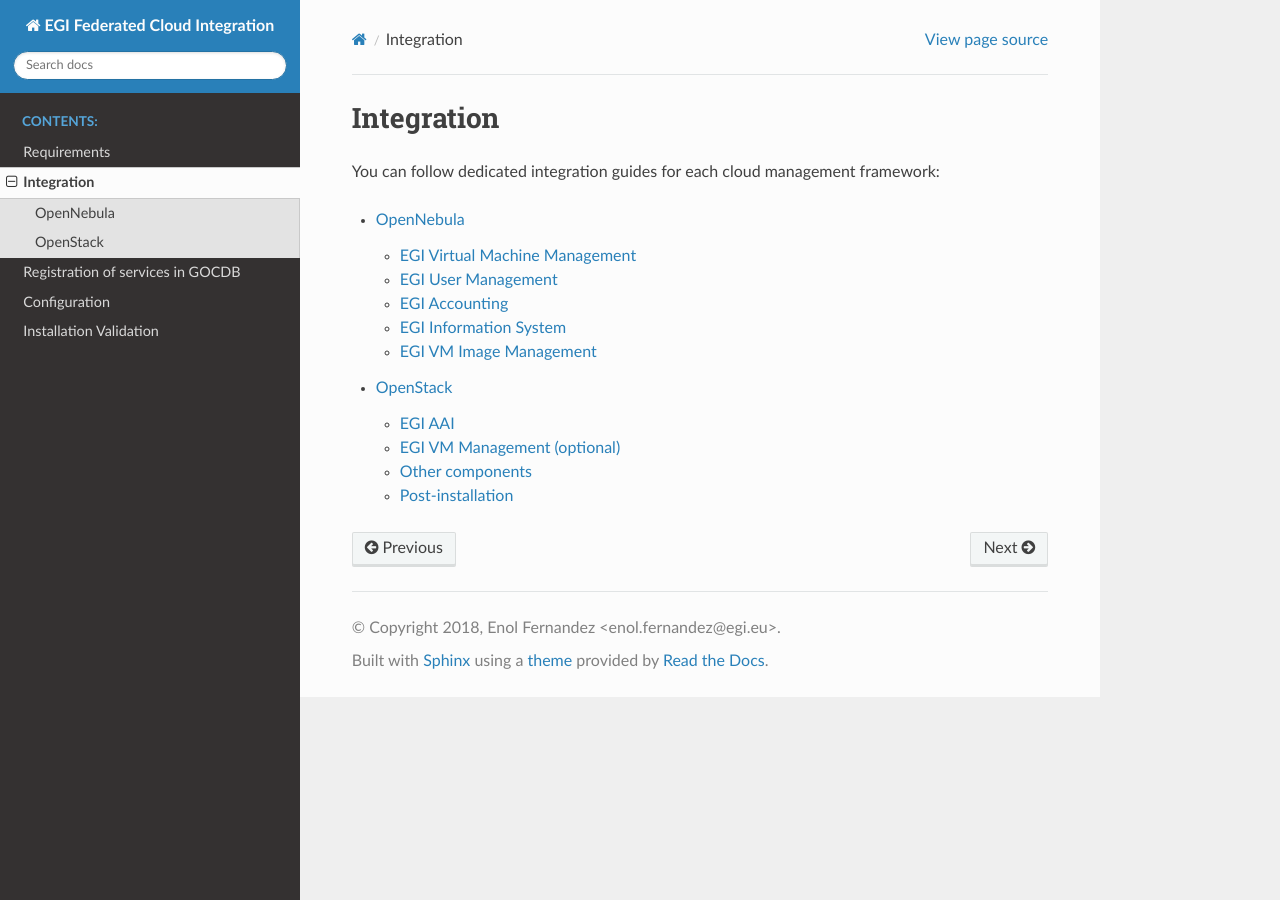
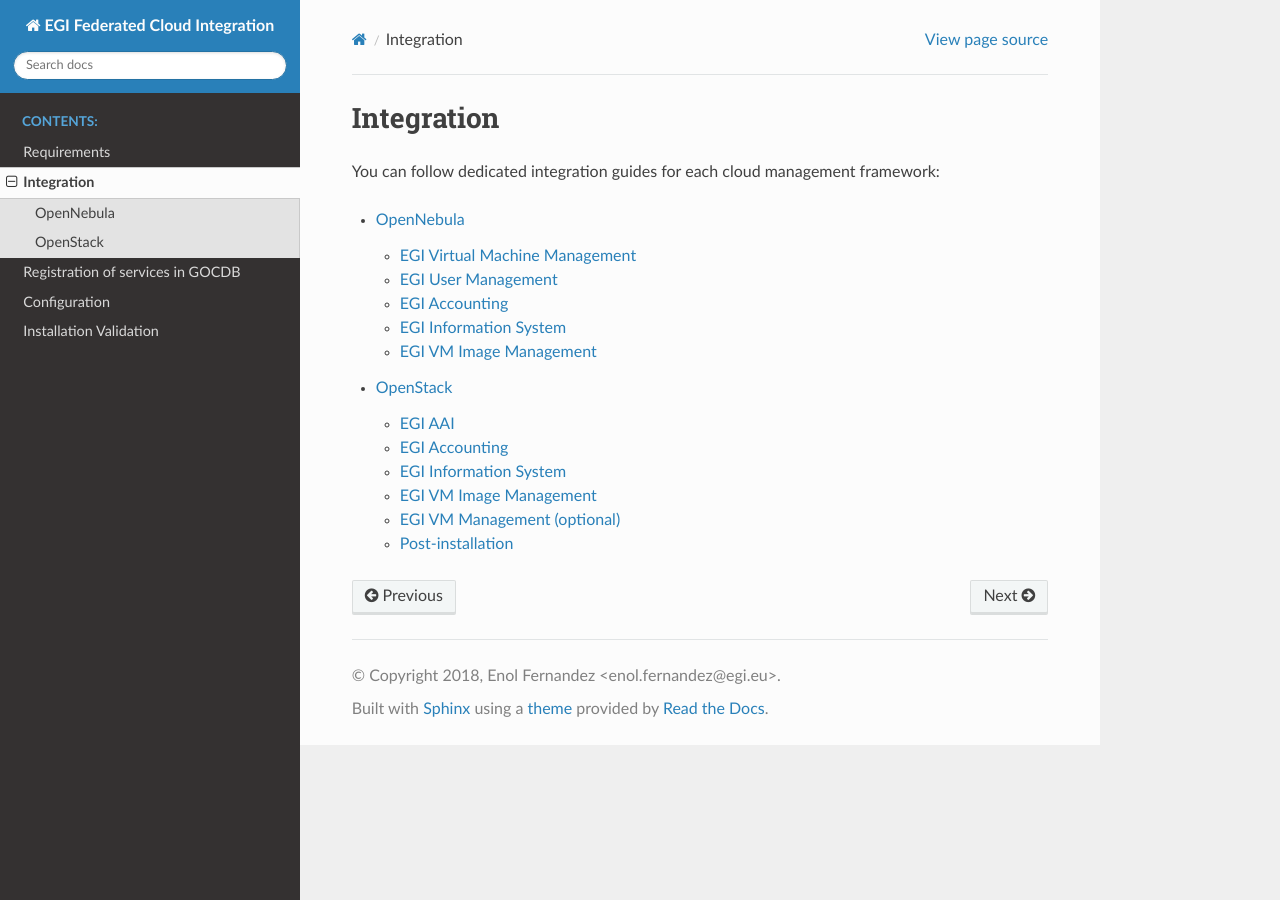
Before and after one commit to EGI-Federation/fedcloud-integration-documentation, a Sphinx documentation site: the page built from source/integration.rst, in a window 1280 px wide. Built offline with Sphinx 7.4.7 and the Read the Docs theme 2.0.0, drawn with Linux system fonts in a browser that asks for light colours; some of the changed lines change nothing that is shown.

Commit message:
Merge appliance and individual components docs

```diff
--- a/source/openstack.rst
+++ b/source/openstack.rst
@@ -33,18 +33,41 @@
 
 .. image:: /_static/OpenStackSite.png
 
+* Authentication of EGI users into your system is performed by configuring the native OpenID Connect support of Keystone. Support for legacy VOs using VOMS requires the installation of the **Keystone-VOMS Authorization plugin** to  allow users with a valid VOMS proxy to obtain tokens to access your OpenStack deployment.
+
 * **cASO** collects accounting data from OpenStack and uses **SSM** to send the records to the central accounting database on the EGI Accounting service (APEL)
 
 * **cloud-info-provider** registers the RC configuration and description through the EGI Information System to facilitate service discovery
 
 * **cloudkeeper** (and **cloudkeeper-os**) synchronises with `EGI AppDB <https://appdb.egi.eu/browse/cloud>`_  so new or updated images can be provided by the RC to user communities (VO).
 
+There are two options to install these components:
+
+* Using the EGI FedCloud Appliance (recommended), which uses docker containers to bundle an OpenStack deployment of the corresponding services
+
+* Using individual components.
+
+The EGI FedCloud Appliance is available at `AppDB <https://appdb.egi.eu/store/vappliance/fedcloud.integration.appliance.openstack>`_ as an OVA file. You can easily extract the VMDK disk by untaring and optionally converting it to your preferred format with qemu-img:
+
+::
+
+    # get image and extract VMDK
+    curl https://cephrgw01.ifca.es:8080/swift/v1/egi_endorsed_vas/FedCloud-Appliance.Ubuntu.16.04-2017.08.09.ova | \
+           tar x FedCloud-Appliance.Ubuntu.16.04-2017.08.09-disk001.vmdk
+    # convert to qcow2
+    qemu-img convert -O qcow2 FedCloud-Appliance.Ubuntu.16.04-2017.08.09-disk001.vmdk fedcloud-appliance.qcow2
+
+The appliance running at your OpenStack must:
+
+* Be accessible via public IP with port 2170 open for external connections.
+
+* Have a host certificate to send the accounting information to the accounting repository. DN of the host certificate must be registered in GOCDB service type eu.egi.cloud.accounting. The host certificate and key in PEM format are expected in /etc/grid-security/hostcert.pem and /etc/grid-security/hostkey.pem respectively.
+
+* Have enough disk space for handling the VM image replication (~ 100GB for `fedcloud.egi.eu` VO). By default these are stored at /image_data. You can mount a volume at that location.
+
 Not all EGI components need to share the same credentials. They are individually configured, you can use different credentials and permissions if desired.
 
-Authentication by EGI users into your system is performed by configuring the native OpenID Connect support of Keystone. Support for legacy VOs using VOMS requires the installation of the **Keystone-VOMS Authorization plugin** to  allow users with a valid VOMS proxy to obtain tokens to access your OpenStack deployment.
-
 Optionally, **ooi (OpenStack OCCI Interface)** translates between OpenStack API and OCCI.
-
 
 .. TODO
    PORTS?
@@ -438,6 +461,153 @@
 
 * if (and only if) you need to configure the Per-User Subproxy (PUSP) feature, please follow the `specific guide <https://wiki.egi.eu/wiki/Long-tail_of_science_-_information_for_providers#Instructions_for_OpenStack_providers>`_.
 
+EGI Accounting
+::::::::::::::
+
+There are two different processes handling the accounting integration:
+
+* cASO, which connects to the OpenStack deployment to get the usage information, and,
+
+* ssmsend, which sends that usage information to the central EGI accounting repository.
+
+They should be run by cron periodically, settings below run cASO every hour and ssmsend every six hours.
+
+Using the VM Appliance
+''''''''''''''''''''''
+
+`cASO configuration <http://caso.readthedocs.org/en/latest/configuration.html>`_ is stored at  ``/etc/caso/caso.conf``. Most default values should be ok, but you must set:
+
+* ``site_name`` (line 12)
+
+* ``projects`` (line 20)
+
+* credentials to access the accounting data (lines 28-47, more options also available). Check the `cASO documentation <http://caso.readthedocs.org/en/latest/configuration.html#openstack-configuration>`_ for the expected permissions of the user configured here.
+
+The cron job will use the voms mapping file at ``/etc/voms.json``.
+
+cASO will write records to ``/var/spool/apel`` from where ssmsend will take them.
+
+SSM configuration is available at ``/etc/apel``. Defaults should be ok for most cases. The cron file uses ``/etc/grid-security`` for the CAs and the host certificate and private keys (``/etc/grid-security/hostcert.pem`` and ``/etc/grid-security/hostkey.pem``).
+
+Running the services
+~~~~~~~~~~~~~~~~~~~~
+
+Both caso and ssmsend are run via cron scripts. They are located at ``/etc/cron.d/caso`` and ``/etc/crond.d/ssmsend`` respectively. For convenience there are also two scripts ``/usr/loca/bin/caso-extract.sh`` and ``/usr/local/bin/ssm-send.sh`` that run the docker container with the proper volumes.
+
+Using individual components
+'''''''''''''''''''''''''''
+
+Documentation on how to install and configure cASO is available at https://caso.readthedocs.org/en/latest/
+
+In order to send the records to the accounting database, you will also need to configure **SSM**, whose documentation can be found at https://github.com/apel/ssm
+
+EGI Information System
+::::::::::::::::::::::
+
+Information discovery provides a real-time view about the actual images and flavors available at the OpenStack for the federation users. It has two components:
+
+* Resource-Level BDII: which queries the OpenStack deployment to get the information to publish
+
+* Site-Level BDII: gathers information from several resource-level BDIIs and makes it publicly available for the EGI information system.
+
+Using the VM Appliance
+''''''''''''''''''''''
+
+Resource-level BDII
+~~~~~~~~~~~~~~~~~~~
+
+This is provided by container ``egifedcloud/cloudbdii``. You need to configure:
+
+* ``/etc/cloud-info-provider/openstack.rc``, with the credentials to query your OpenStack. The user configured just needs to be able to access the lists of images and flavors.
+
+* ``/etc/cloud-info-provider/openstack.yaml``, this file includes the static information of your deployment. Make sure to set the ``SITE-NAME`` as defined in GOCDB.
+
+Site-level BDII
+~~~~~~~~~~~~~~~
+
+The ``egifedcloud/sitebdii`` container runs this process. Configuration files:
+
+* `/etc/sitebdii/glite-info-site-defaults.conf`. Set here the name of your site (as defined in GOCDB) and the public hostname where the appliance will be available.
+
+* `/etc/sitebdii/site.cfg`. Include here basic information on your site.
+
+Running the services
+~~~~~~~~~~~~~~~~~~~~
+
+There is a `bdii.service` unit for systemd available in the appliance. This leverages docker-compose for running the containers. You can start the service with:
+
+::
+
+    systemctl start bdii
+
+Check the status with:
+
+::
+
+    systemctl status bdii
+
+And stop with:
+
+::
+
+    systemctl stop bdii
+
+You should be able to get the BDII information with an LDAP client, e.g.:
+
+::
+
+    ldapsearch -x -p 2170 -h <yourVM.hostname.domain.com> -b o=glue
+
+Using individual components
+'''''''''''''''''''''''''''
+
+The BDII can be installed easily directly from the distribution repository, the package is usually named "bdii".
+
+There is a common cloud information provider for all cloud management frameworks that collects the information from the used CMF and send them to the aforementioned BDII. It can be installed on the same machine as the BDII or on another machine. The installation and configuration guide for the cloud information provider can be found in the following `Fedclouds BDII instructions <https://wiki.egi.eu/wiki/HOWTO15>`_.
+
+*Note that you should have a Site-level and resource-level BDII, these are normally run on different hosts*
+
+EGI VM Image Management
+:::::::::::::::::::::::
+
+VM Images are replicated using `cloudkeeper`, which has two components:
+
+* fronted (cloudkeeper-core) dealing the with image lists and downloading the needed images, run periodically with cron
+
+* backend (cloudkeeper-os) dealing with your glance catalogue, running permanently.
+
+
+Using the VM Appliance
+''''''''''''''''''''''
+
+Every 4 hours, the appliance will perform the following actions:
+
+* download the configured lists in ``/etc/cloudkeeper/image-lists.conf`` and verify its signature
+
+* check any changes in the lists and download new images
+
+* synchronise this information to the configured glance endpoint
+
+First you need to configure and start the backend. Edit ``/etc/cloudkeeper/cloudkeeper-os.conf`` and add the authentication parameters from line 117 to 136.
+
+Then add as many image lists (one per line) as you would like to subscribe to ``/etc/cloudkeeper/image-lists.conf``. Use URLs with your AppDB token for authentication.
+
+Running the services
+~~~~~~~~~~~~~~~~~~~~
+
+cloudkeeper-os should run permanently, there is a ``cloudkeeper-os.service`` for systemd in the appliance. Manage as usual:
+
+::
+
+    systemctl <start|stop|status> cloudkeeper-os
+
+cloudkeeper core is run every 4 hours with a cron script.
+
+Using individual components
+'''''''''''''''''''''''''''
+
+.. TODO: Where are the docs?
+
 EGI VM Management (optional)
 ::::::::::::::::::::::::::::
 
@@ -472,179 +642,6 @@
     +-------------+----------------------------------+
 
 
-Other components
-::::::::::::::::
-
-There are two options to install the remaining Accounting, Information System and Image Management components:
-
-* Using the EGI FedCloud Appliance (recommended), which uses docker containers to bundle an OpenStack deployment of the corresponding services
-
-* Using individual components.
-
-Follow the guides below according to your preferences
-
-FedCloud Appliance
-''''''''''''''''''
-
-The EGI FedCloud Appliance is available at `AppDB <https://appdb.egi.eu/store/vappliance/fedcloud.integration.appliance.openstack>`_ as an OVA file. You can easily extract the VMDK disk by untaring and optionally converting it to your preferred format with qemu-img:
-
-::
-
-    # get image and extract VMDK
-    curl https://cephrgw01.ifca.es:8080/swift/v1/egi_endorsed_vas/FedCloud-Appliance.Ubuntu.16.04-2017.08.09.ova | \
-           tar x FedCloud-Appliance.Ubuntu.16.04-2017.08.09-disk001.vmdk
-    # convert to qcow2
-    qemu-img convert -O qcow2 FedCloud-Appliance.Ubuntu.16.04-2017.08.09-disk001.vmdk fedcloud-appliance.qcow2
-
-The VM running at your OpenStack must:
-
-* Be accessible via public IP with port 2170 open for external connections.
-
-* Have a host certificate to send the accounting information to the accounting repository. DN of the host certificate must be registered in GOCDB service type eu.egi.cloud.accounting. The host certificate and key in PEM format are expected in /etc/grid-security/hostcert.pem and /etc/grid-security/hostkey.pem respectively.
-
-* Have enough disk space for handling the VM image replication (~ 100GB for `fedcloud.egi.eu` VO). By default these are stored at /image_data. You can mount a volume at that location.
-
-EGI Accounting
-~~~~~~~~~~~~~~
-
-There are two different processes handling the accounting integration:
-
-* cASO, which connects to the OpenStack deployment to get the usage information, and,
-
-* ssmsend, which sends that usage information to the central EGI accounting repository.
-
-They are run by cron every hour (cASO) and every six hours (ssmsend).
-
-`cASO configuration <http://caso.readthedocs.org/en/latest/configuration.html>`_ is stored at  ``/etc/caso/caso.conf``. Most default values are ok, but you must set:
-
-* ``site_name`` (line 12)
-
-* ``projects`` (line 20)
-
-* credentials to access the accounting data (lines 28-47, more options also available). Check the `cASO documentation <http://caso.readthedocs.org/en/latest/configuration.html#openstack-configuration>`_ for the expected permissions of the user configured here.
-
-The cron job will use the voms mapping file at ``/etc/voms.json``.
-
-cASO will write records to ``/var/spool/apel`` from where ssmsend will take them.
-
-SSM configuration is available at ``/etc/apel``. Defaults should be ok for most cases. The cron file uses ``/etc/grid-security`` for the CAs and the host certificate and private keys (``/etc/grid-security/hostcert.pem`` and ``/etc/grid-security/hostkey.pem``).
-
-Running the services
-""""""""""""""""""""
-
-Both caso and ssmsend are run via cron scripts. They are located at ``/etc/cron.d/caso`` and ``/etc/crond.d/ssmsend`` respectively. For convenience there are also two scripts ``/usr/loca/bin/caso-extract.sh`` and ``/usr/local/bin/ssm-send.sh`` that run the docker container with the proper volumes.
-
-EGI Information System
-~~~~~~~~~~~~~~~~~~~~~~
-
-Information discovery provides a real-time view about the actual images and flavors available at the OpenStack for the federation users. It has two components:
-
-* Resource-Level BDII: which queries the OpenStack deployment to get the information to publish
-
-* Site-Level BDII: gathers information from several resource-level BDIIs (in this case only 1) and makes it publicly available for the EGI information system.
-
-Resource-level BDII
-"""""""""""""""""""
-
-This is provided by container ``egifedcloud/cloudbdii``. You need to configure:
-
-* ``/etc/cloud-info-provider/openstack.rc``, with the credentials to query your OpenStack. The user configured just needs to be able to access the lists of images and flavors.
-
-* ``/etc/cloud-info-provider/openstack.yaml``, this file includes the static information of your deployment. Make sure to set the ``SITE-NAME`` as defined in GOCDB.
-
-Site-level BDII
-"""""""""""""""
-
-The ``egifedcloud/sitebdii`` container runs this process. Configuration files:
-
-* `/etc/sitebdii/glite-info-site-defaults.conf`. Set here the name of your site (as defined in GOCDB) and the public hostname where the appliance will be available.
-
-* `/etc/sitebdii/site.cfg`. Include here basic information on your site.
-
-Running the services
-""""""""""""""""""""
-
-There is a `bdii.service` unit for systemd available in the appliance. This leverages docker-compose for running the containers. You can start the service with:
-
-::
-
-    systemctl start bdii
-
-Check the status with:
-
-::
-
-    systemctl status bdii
-
-And stop with:
-
-::
-
-    systemctl stop bdii
-
-You should be able to get the BDII information with an LDAP client, e.g.:
-
-::
-
-    ldapsearch -x -p 2170 -h <yourVM.hostname.domain.com> -b o=glue
-
-EGI VM Image Management
-~~~~~~~~~~~~~~~~~~~~~~~
-
-The appliance provides VMI replication with cloudkeeper. Every 4 hours, the appliance will perform the following actions:
-
-* download the configured lists in ``/etc/cloudkeeper/image-lists.conf`` and verify its signature
-
-* check any changes in the lists and download new images
-
-* synchronise this information to the configured glance endpoint
-
-cloudkeeper has two components:
-
-* fronted dealing the with image lists and downloading the needed images
-
-* backend dealing with your glance catalogue
-
-First you need to configure and start the backend. Edit ``/etc/cloudkeeper/cloudkeeper-os.conf`` and add the authentication parameters from line 117 to 136.
-Then add as many image lists (one per line) as you would like to subscribe to ``/etc/cloudkeeper/image-lists.conf``. Use URLs with your AppDB token for authentication.
-
-Running the services
-""""""""""""""""""""
-
-cloudkeeper-os should run permanently, there is a ``cloudkeeper-os.service`` for systemd in the appliance. Manage as usual:
-
-::
-
-    systemctl <start|stop|status> cloudkeeper-os
-
-cloudkeeper core is run every 4 hours with a cron script.
-
-Individual Components
-'''''''''''''''''''''
-
-EGI Accounting
-~~~~~~~~~~~~~~
-
-
-Every cloud RC should publish utilization data to the EGI accounting database. You will need to install **cASO**, a pluggable extractor of Cloud Accounting Usage Records from OpenStack.
-
-Documentation on how to install and configure cASO is available at https://caso.readthedocs.org/en/latest/
-
-In order to send the records to the accounting database, you will also need to configure **SSM**, whose documentation can be found at https://github.com/apel/ssm
-
-
-EGI Information System
-~~~~~~~~~~~~~~~~~~~~~~
-
-Sites must publish information to EGI information system which is based on BDII. The BDII can be installed easily directly from the distribution repository, the package is usually named "bdii".
-
-There is a common cloud information provider for all cloud management frameworks that collects the information from the used CMF and send them to the aforementioned BDII. It can be installed on the same machine as the BDII or on another machine. The installation and configuration guide for the cloud information provider can be found in the following `Fedclouds BDII instructions <https://wiki.egi.eu/wiki/HOWTO15>`_.
-
-EGI VM Image Management
-~~~~~~~~~~~~~~~~~~~~~~~
-
-.. TODO: Where are the docs?
-
 Post-installation
 :::::::::::::::::
 
```
